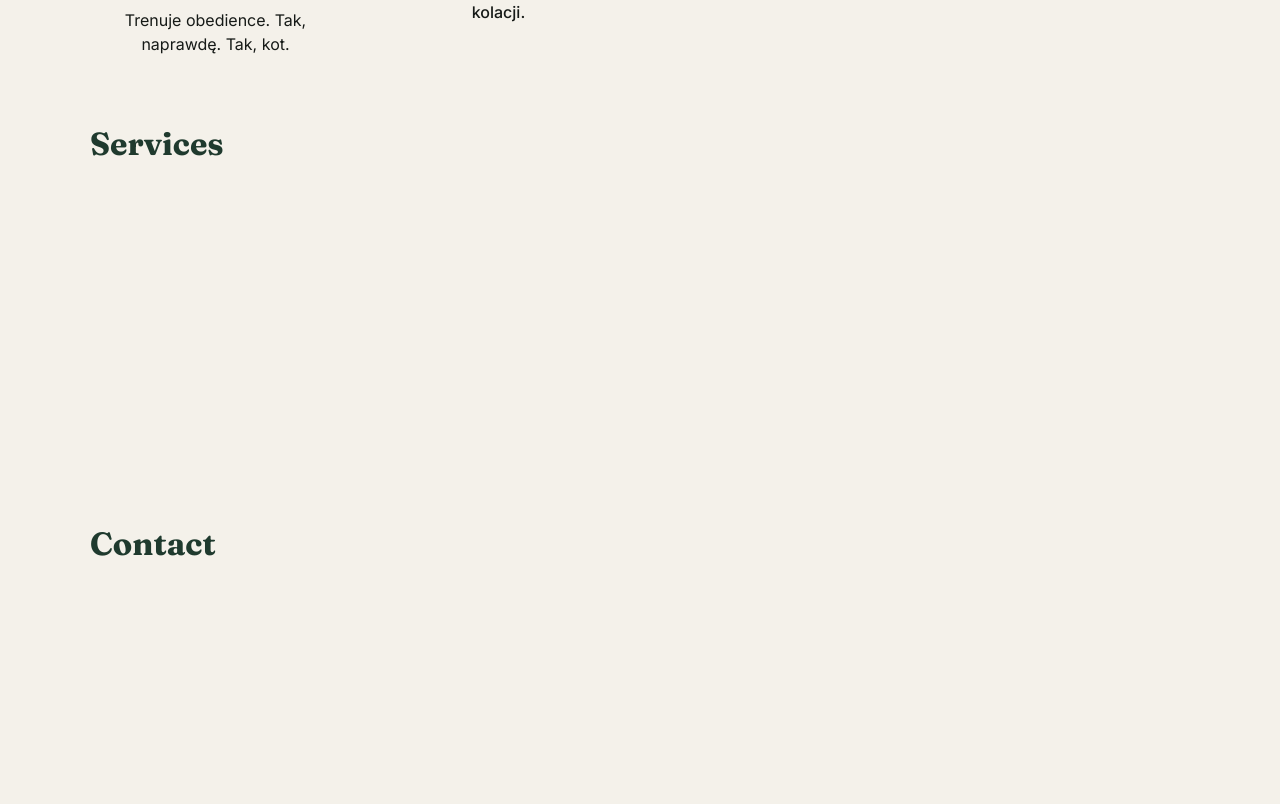
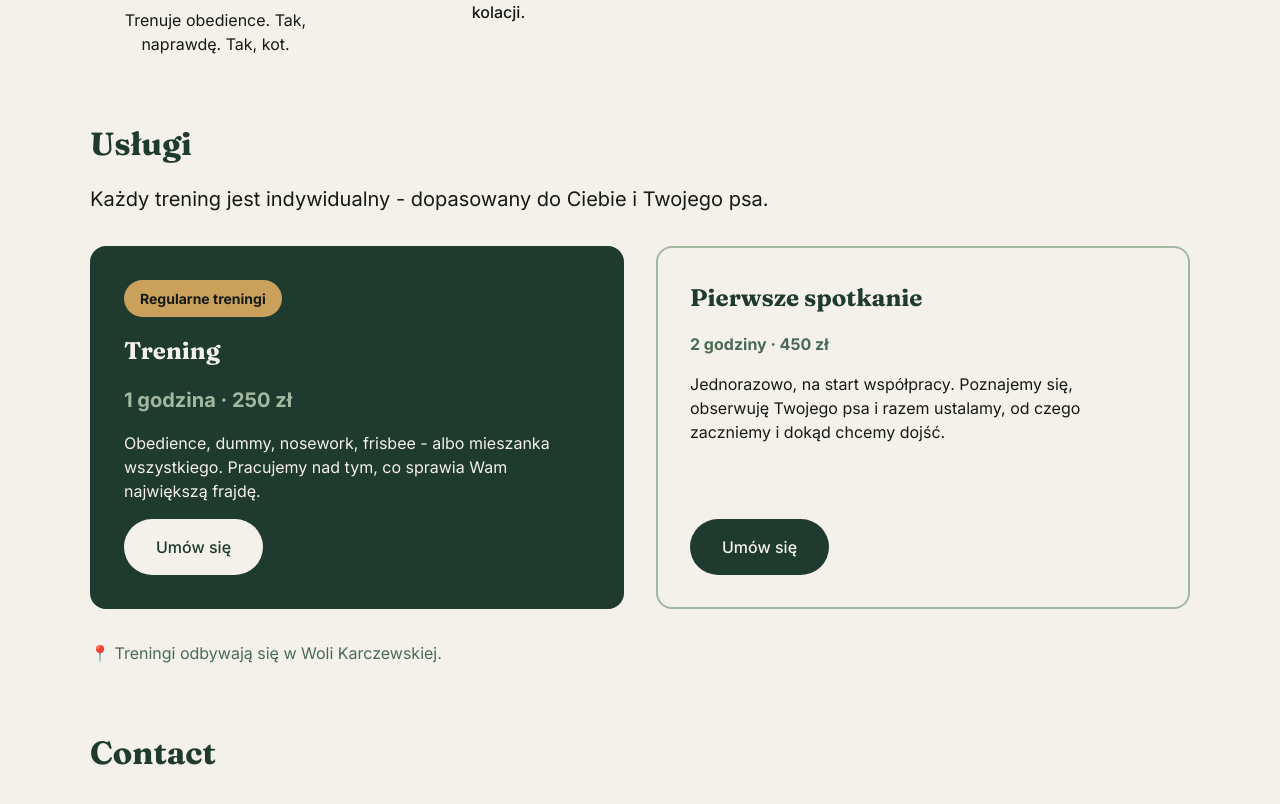
Before and after one commit to alluszru/SuperDruzyna, a React (Vite) app in the folder frontend/: page / in a window 1280 px wide. Shown: the part 1768-2572 px from the top of the page. Built offline with nearby package versions, Linux system fonts and the light colour scheme.

Commit message:
feat: add services section with featured training card

```diff
--- a/frontend/src/index.css
+++ b/frontend/src/index.css
@@ -69,8 +69,7 @@ body {
   gap: var(--size-sm);
 }
 
-
-.container{
+.container {
   max-width: 1100px;
   margin: 0 auto;
 }
@@ -118,7 +117,7 @@ h4 {
   color: var(--color-sage);
 }
 
-.navLogo img{
+.navLogo img {
   display: block;
   height: 48px;
   filter: brightness(0) invert(1);
@@ -154,7 +153,7 @@ a:hover {
 }
 
 .langButton:hover {
-   color: var(--color-sage);
+  color: var(--color-sage);
 }
 
 .hero {
@@ -193,7 +192,7 @@ a:hover {
   transition: background-color 0.2s;
 }
 
-.heroButton:hover{
+.heroButton:hover {
   color: var(--color-cream);
   background-color: var(--color-moss);
 }
@@ -206,7 +205,7 @@ a:hover {
 }
 
 .about h2 {
-  margin-bottom:var(--font-size-sm);
+  margin-bottom: var(--font-size-sm);
 }
 
 .aboutPhoto {
@@ -245,7 +244,6 @@ a:hover {
   border-radius: 50%;
 }
 
-
 .team h3 {
   margin-bottom: var(--size-md);
 }
@@ -272,12 +270,86 @@ a:hover {
   margin-bottom: var(--size-xs);
 }
 
+.services h2 {
+  margin-bottom: var(--size-sm);
+}
+
+.offerList {
+  list-style: none;
+  display: grid;
+  grid-template-columns: repeat(auto-fit, minmax(280px, 1fr));
+  gap: var(--size-lg);
+}
+
+.offerCard {
+  display: flex;
+  flex-direction: column;
+  align-items: flex-start;
+  gap: var(--size-sm);
+  padding: var(--size-lg);
+  border: 2px solid var(--color-sage);
+  border-radius: 16px;
+}
+
+.offerCard.featured {
+  background-color: var(--color-forest);
+  border-color: var(--color-forest);
+  color: var(--color-cream);
+}
+
+.offerCard.featured h3 {
+  color: var(--color-cream);
+}
+
+.offerCard.featured .offerDetails {
+  color: var(--color-sage);
+  font-size: var(--font-size-lg);
+}
+
+.offerCard.featured .heroButton {
+  background-color: var(--color-cream);
+  color: var(--color-forest);
+}
+
+.offerCard.featured .heroButton:hover {
+  background-color: var(--color-sage);
+  color: var(--color-forest);
+}
+
+.offerBadge {
+  background-color: var(--color-accent);
+  color: var(--color-ink);
+  padding: var(--size-xs) var(--size-sm);
+  border-radius: 999px;
+  font-size: var(--font-size-sm);
+  font-weight: var(--font-weight-bold);
+}
+
+.offerCard .heroButton {
+  margin-top: auto;
+}
+
+.offerDetails {
+  color: var(--color-moss);
+  font-weight: var(--font-weight-bold);
+}
+
+.servicesIntro {
+  font-size: var(--font-size-lg);
+  margin-bottom: var(--size-lg);
+}
+
+.servicesLocation {
+  margin-top: var(--size-lg);
+  color: var(--color-moss);
+}
+
 @media (max-width: 768px) {
   .navInner {
     flex-wrap: wrap;
   }
 
-  .menuButton{
+  .menuButton {
     display: block;
   }
 
@@ -302,11 +374,11 @@ a:hover {
     width: 60%;
   }
 
-  .hero h1{
+  .hero h1 {
     font-size: var(--font-size-2xl);
   }
 
-    .about {
+  .about {
     flex-direction: column;
     gap: var(--size-sm);
   }
@@ -320,16 +392,13 @@ a:hover {
     margin-bottom: var(--size-sm);
   }
 
-   .aboutPhoto {
+  .aboutPhoto {
     width: 60%;
     order: 2;
   }
 
-    .about p {
+  .about p {
     text-align: justify;
     order: 3;
   }
-
-
-
 }
--- a/frontend/src/sections/Services.jsx
+++ b/frontend/src/sections/Services.jsx
@@ -1,8 +1,27 @@
+import { useLanguage } from "./LanguageContext";
+import translations from "../translations";
+
 function Services() {
+  const {language} = useLanguage();
+  const t = translations[language];
+
   return (
     <section id="services" className="section">
       <div className="container services">
-        <h2>Services</h2>
+        <h2>{t.services.title}</h2>
+        <p className="servicesIntro">{t.services.intro}</p>
+        <ul className="offerList">
+          {t.services.offers.map((offer) => (
+            <li className={offer.featured ? "offerCard featured" : "offerCard"} key={offer.name}>
+              {offer.badge && <span className="offerBadge">{offer.badge}</span>}
+              <h3>{offer.name}</h3>
+              <p className="offerDetails">{offer.details}</p>
+              <p>{offer.text}</p>
+              <a className="heroButton" href="#contact">{t.services.cta}</a>
+            </li>
+          ))}
+        </ul>
+        <p className="servicesLocation">{t.services.location}</p>
       </div>
     </section>
   );
--- a/frontend/src/translations.js
+++ b/frontend/src/translations.js
@@ -14,8 +14,28 @@ const translations = {
     about: {
       title: "O mnie",
       intro: "Cześć, jestem Anna. Od 10 lat szkolę psy i pomagam ich opiekunom stworzyć z nimi prawdziwą drużynę. Moja własna drużyna to 4 psy i… 4 koty.",
-      approach: "Wierzę, że wspólny sport to jeden z najlepszych sposobów na budowanie dobrej relacji z psem. Trening daje psu zajęcie, pozwala wykorzystać jego naturalne potrzeby i przede wszystkim – daje Wam okazję do wspólnego działania. To właśnie z takich małych, wspólnych momentów buduje się zaufanie i więź, a wiele problemów z zachowaniem pojawia się wtedy po prostu rzadziej.",
+      approach: "Wierzę, że wspólny sport to jeden z najlepszych sposobów na budowanie dobrej relacji z psem. Trening daje psu zajęcie, pozwala wykorzystać jego naturalne potrzeby i przede wszystkim - daje Wam okazję do wspólnego działania. To właśnie z takich małych, wspólnych momentów buduje się zaufanie i więź, a wiele problemów z zachowaniem pojawia się wtedy po prostu rzadziej.",
       teamTitle: "Moja drużyna"
+    },
+     services: {
+      title: "Usługi",
+      intro: "Każdy trening jest indywidualny - dopasowany do Ciebie i Twojego psa.",
+      cta: "Umów się",
+      location: "📍 Treningi odbywają się w Woli Karczewskiej.",
+       offers: [
+        {
+          featured: true,
+          badge: "Regularne treningi",
+          name: "Trening",
+          details: "1 godzina · 250 zł",
+          text: "Obedience, dummy, nosework, frisbee - albo mieszanka wszystkiego. Pracujemy nad tym, co sprawia Wam największą frajdę.",
+        },
+        {
+          name: "Pierwsze spotkanie",
+          details: "2 godziny · 450 zł",
+          text: "Jednorazowo, na start współpracy. Poznajemy się, obserwuję Twojego psa i razem ustalamy, od czego zaczniemy i dokąd chcemy dojść.",
+        },
+      ],
     },
   },
   en: {
@@ -36,6 +56,26 @@ const translations = {
       approach: "I believe that shared activities and sports are one of the best ways to build a strong relationship with your dog. Training together gives your dog something meaningful to do, helps fulfil their natural needs, and most importantly, gives you an opportunity to work as a team. It’s through these small, shared moments that trust and connection grow - and many behavioural problems simply happen less often..",
       teamTitle: "My team",
   },
+    services: {
+      title: "Services",
+      intro: "Every session is one-to-one - tailored to you and your dog.",
+      cta: "Book now",
+      location: "📍 Training takes place in Wola Karczewska.",
+      offers: [
+        {
+          featured: true,
+          badge: "Regular training",
+          name: "Training session",
+          details: "1 hour · 250 PLN",
+          text: "Obedience, dummy, nosework, frisbee - or a mix of everything. We work on whatever you both enjoy most.",
+        },
+        {
+          name: "First meeting",
+          details: "2 hours · 450 PLN",
+          text: "A one-time session to begin with. We get to know each other, I ether we decide where to start and where we want to go.",
+        },
+      ],
+    },
 }
 };
 
```
